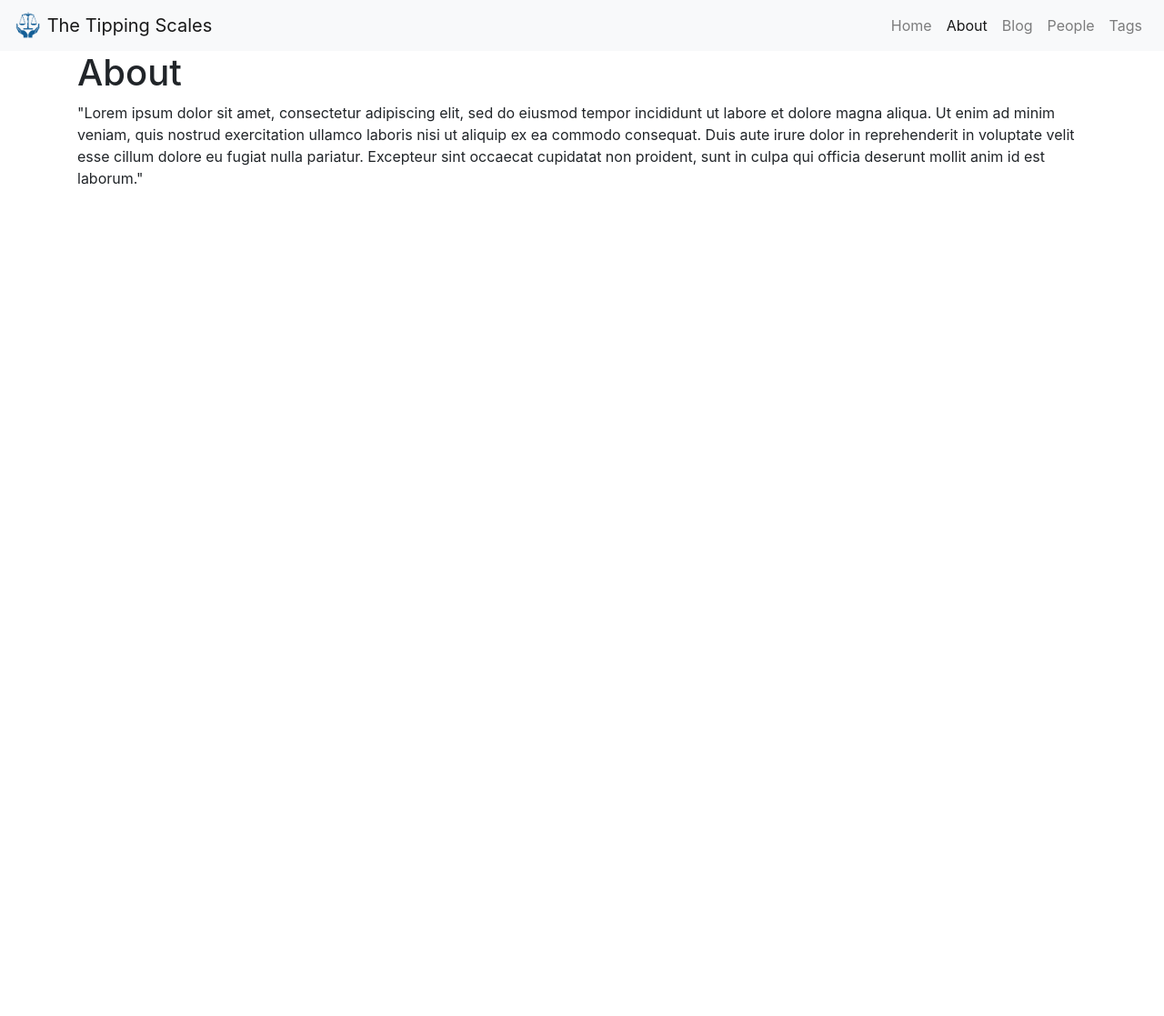
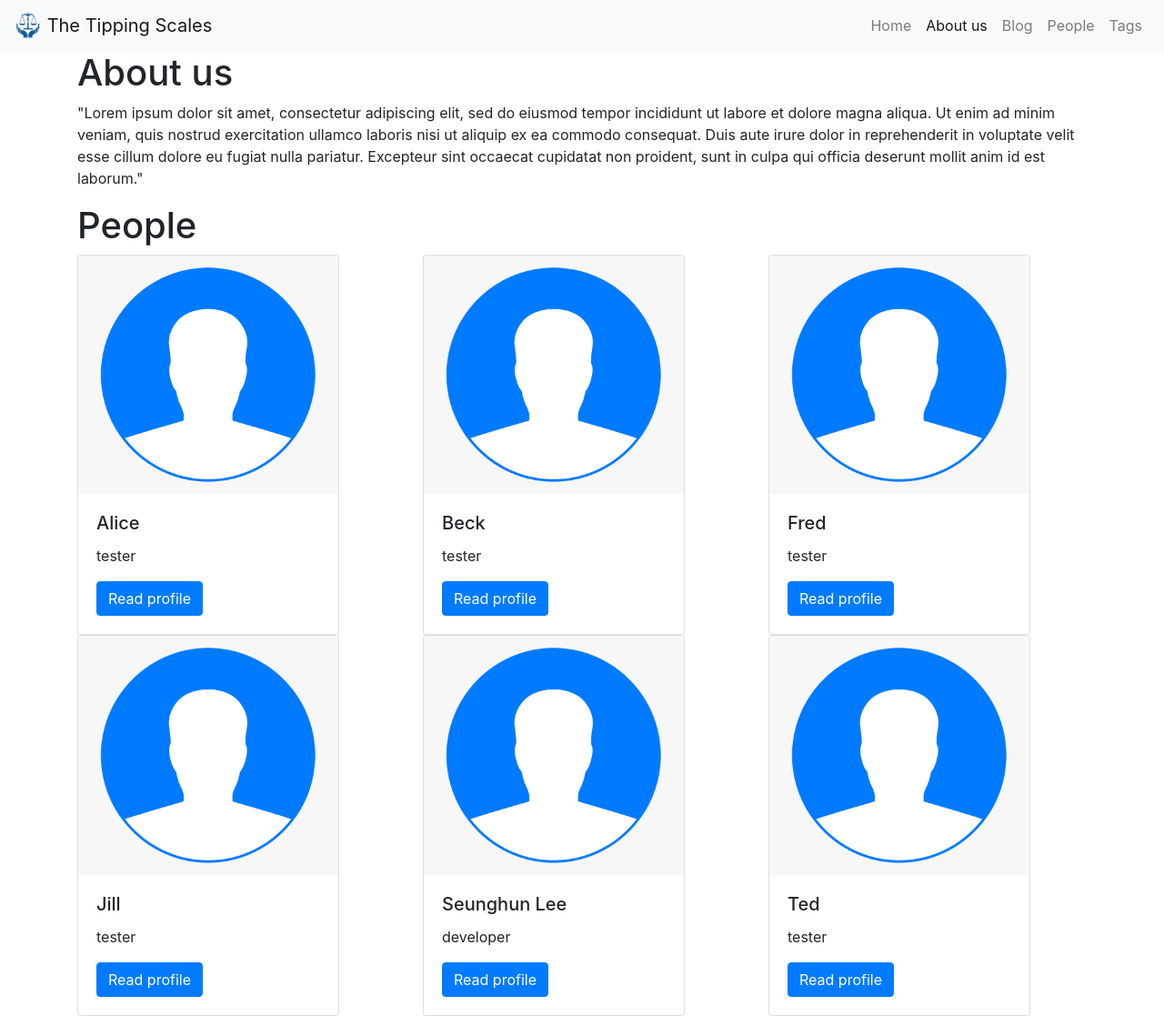
Before and after one commit to thetippingscales/thetippingscales.github.io, a Jekyll site: the page built from about.html, in a window 1280 px wide. Shown: the whole page at 91% size. Built offline with Jekyll 4.4.1, drawn with Linux system fonts in a browser that asks for light colours; before the commit the page ends 900 px from its top, so only the background shows below that.

Commit message:
merging /about and /people

```diff
--- a/_data/navigation.yml
+++ b/_data/navigation.yml
@@ -1,6 +1,6 @@
 - name: Home
   link: /
-- name: About
+- name: About us
   link: /about
 - name: Blog
   link: /blog
--- a/about.html
+++ b/about.html
@@ -1,7 +1,23 @@
 ---
 layout: default
-title: About
+title: About us
 permalink: /about
 ---
-<h1>About</h1>
+<h1>About us</h1>
 <p>"Lorem ipsum dolor sit amet, consectetur adipiscing elit, sed do eiusmod tempor incididunt ut labore et dolore magna aliqua. Ut enim ad minim veniam, quis nostrud exercitation ullamco laboris nisi ut aliquip ex ea commodo consequat. Duis aute irure dolor in reprehenderit in voluptate velit esse cillum dolore eu fugiat nulla pariatur. Excepteur sint occaecat cupidatat non proident, sunt in culpa qui officia deserunt mollit anim id est laborum."</p>
+
+<h1>People</h1>
+<div class="row">
+    {% for person in site.people %}
+    <div class="col-sm-4">
+        <div class="card" style="width: 18rem;">
+            <img class="card-img-top" src="uploads/blue-user-profile-icon.png" alt="Card image cap">
+            <div class="card-body">
+                <h5 class="card-title">{{ person.title }}</h5>
+                <p class="card-text">{{ person.position }}</p>
+                <a href="{{ site.url }}/people/{{ person.title | downcase | replace: ' ', '-' }}" class="btn btn-primary">Read profile</a>
+            </div>
+        </div>
+    </div>
+    {% endfor %}
+</div>
```
